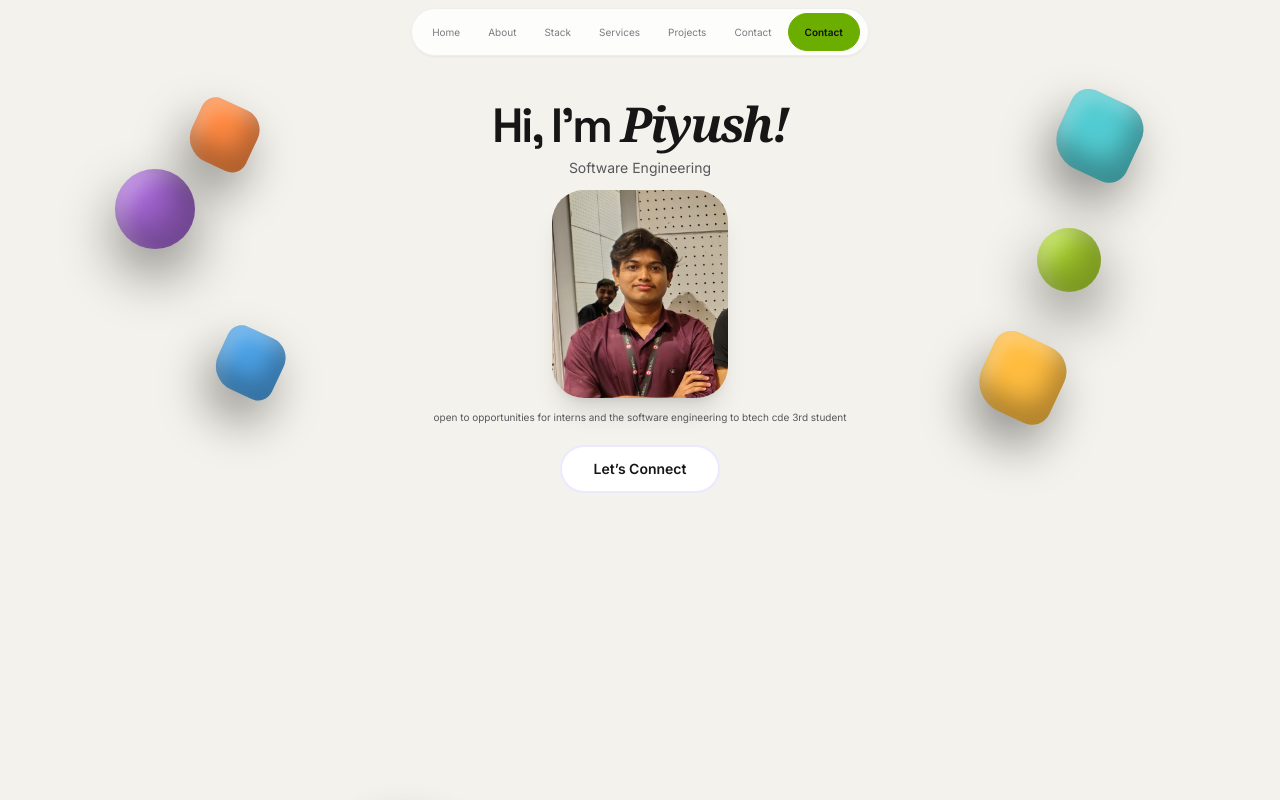
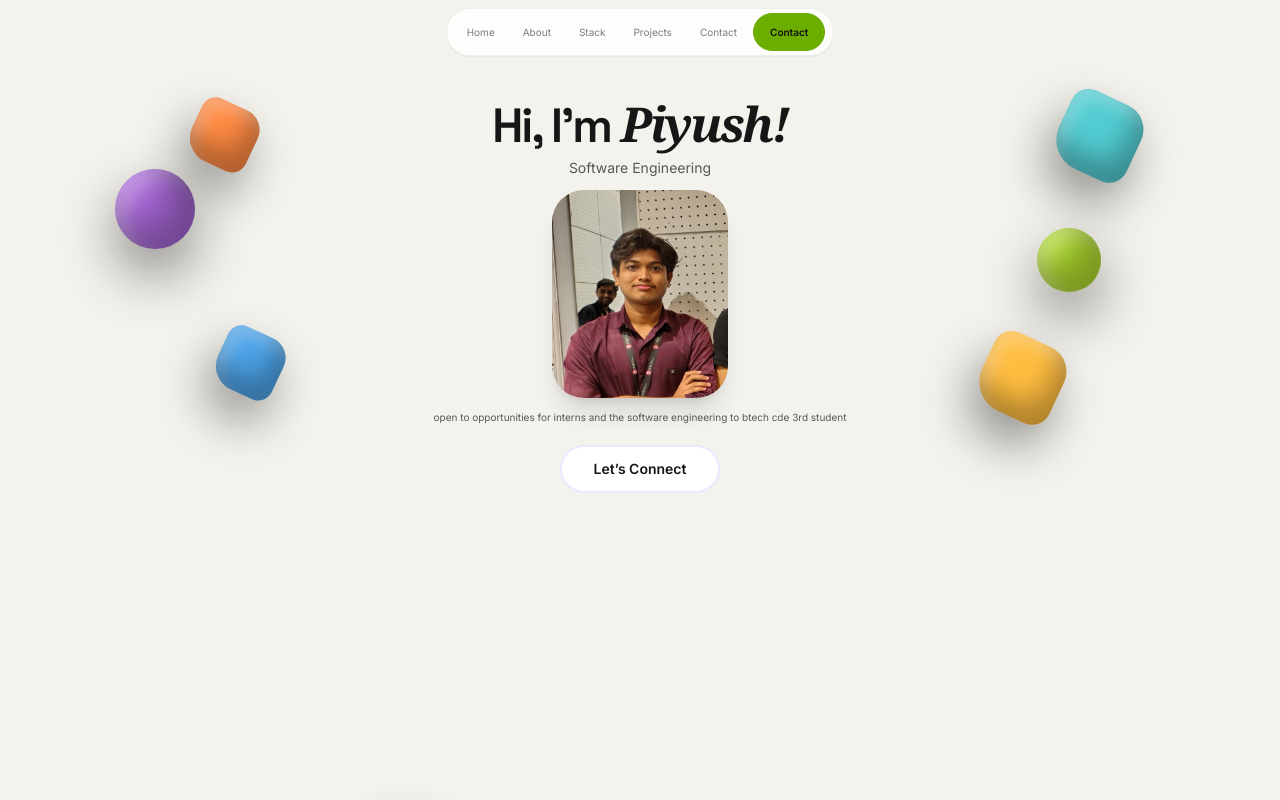
Before and after one commit to PIYUSH-108-SOLANKI/portfolio_evaluation, a React (Vite) app: page / in a window 1280 px wide. Shown: the top 800 px of the page. Built offline with nearby package versions, Linux system fonts and the light colour scheme.

Commit message:
Remove Services button from navbar

```diff
--- a/src/components/Navbar.tsx
+++ b/src/components/Navbar.tsx
@@ -6,7 +6,6 @@ const navLinks = [
   { label: 'Home', href: '#home' },
   { label: 'About', href: '#about' },
   { label: 'Stack', href: '#skills' },
-  { label: 'Services', href: '#exploring' },
   { label: 'Projects', href: '#projects' },
   { label: 'Contact', href: '#contact' },
 ];
```
